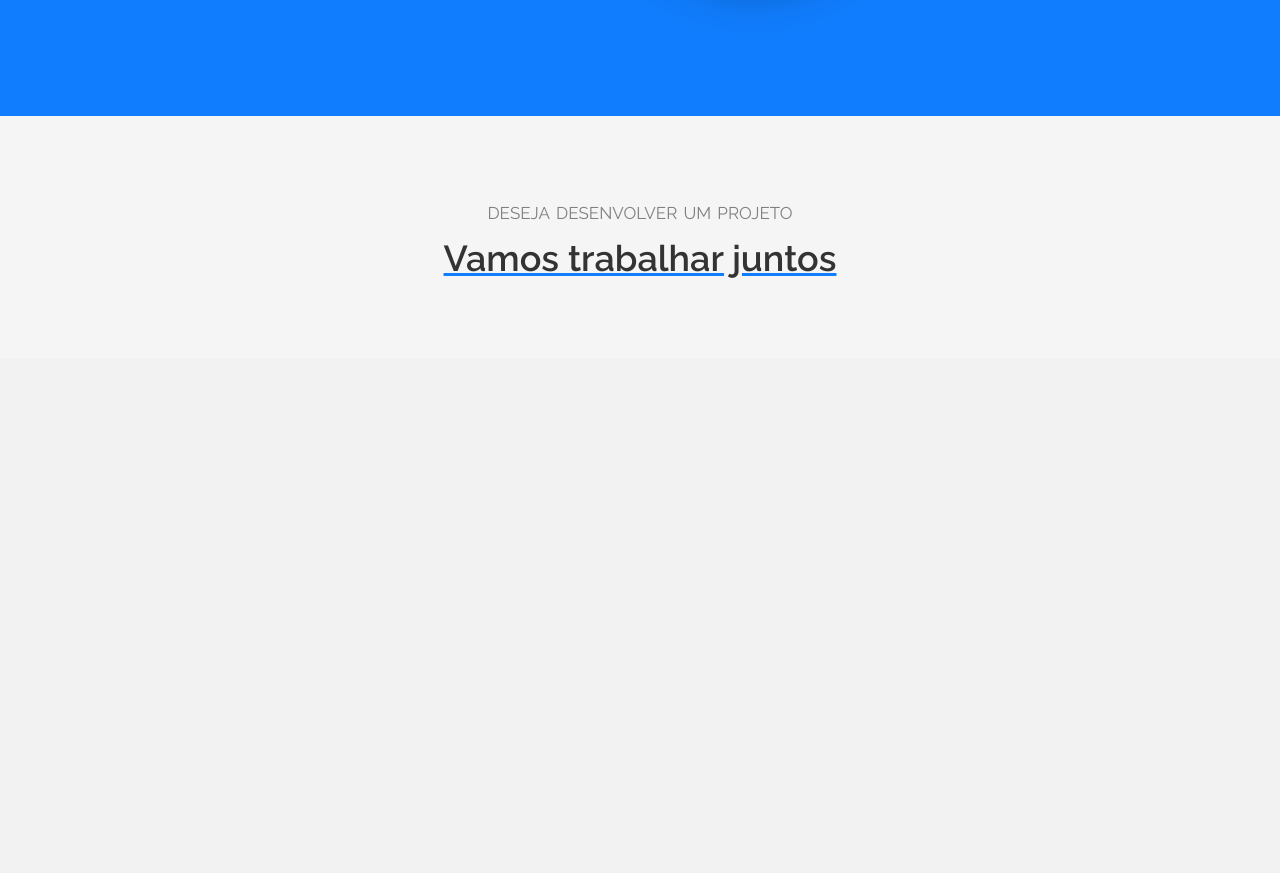
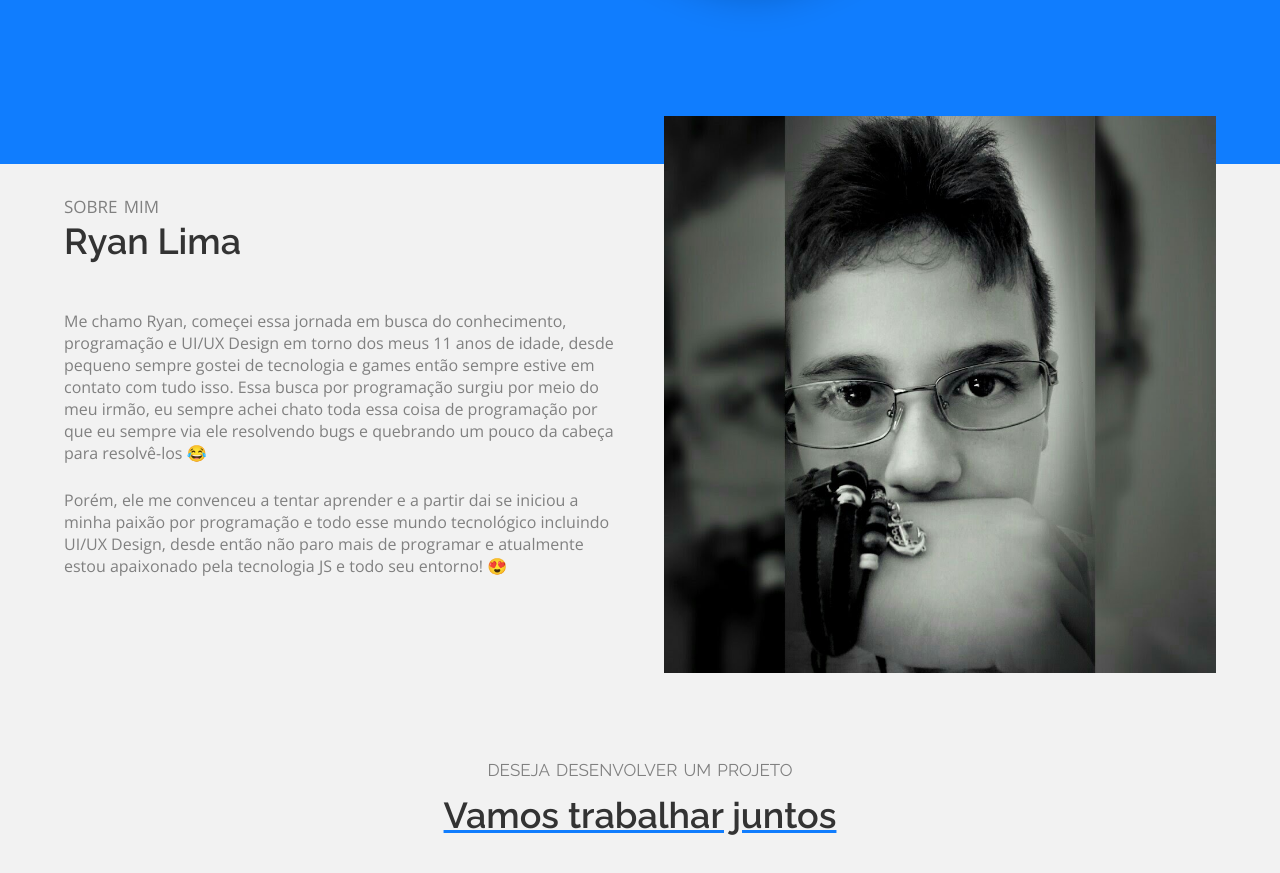
Before and after one commit to ryansldev/my-old-website, a Next.js app: page / in a window 1280 px wide. Shown: the part 1669-2542 px from the top of the page. Before the commit the page ends 2028 px from the top, so only its background shows below. Built offline with nearby package versions, Linux system fonts and the light colour scheme.

Commit message:
:rocket: Added about me section

```diff
--- a/src/components/Header/index.tsx
+++ b/src/components/Header/index.tsx
@@ -5,9 +5,9 @@ export function Header() {
     <header className={styles.headerContainer}>
       <div className={styles.headerContent}>
         <a className={styles.headerActive} href="/">home</a>
-        <a href="/">about</a>
-        <a href="/">testimonials</a>
-        <a href="/">skills</a>
+        <a href="#about">about</a>
+        <a href="#testimonials">testimonials</a>
+        <a href="#skills">skills</a>
       </div>
     </header>
   );
--- a/src/pages/home.module.scss
+++ b/src/pages/home.module.scss
@@ -197,8 +197,54 @@
     }
   }
 
+  .about {
+    span {
+      font-variant: small-caps;
+      font-size: 1.5rem;
+    }
+
+    .aboutContainer {
+      width: 100%;
+      max-width: 90vw;
+      margin: 0 auto;
+
+      display: flex;
+      justify-content: space-between;
+      flex-wrap: wrap;
+      gap: 3rem;
+
+      @media (max-width: 1023px) {
+        display: flex;
+        flex-direction: column;
+      }
+
+      .content {
+        flex: 1;
+        display: flex;
+        flex-direction: column;
+        justify-content: center;
+
+        div {
+          margin-top: 3rem;
+
+          p {
+            margin-bottom: 25px;
+          }
+        }
+      }
+
+      .image {
+        flex: 1;
+
+        img {
+          height: 100%;
+          width: 100%;
+        }
+      }
+    }
+  }
+
   .contact {
-    background: #f5f5f5;
     padding: 5rem 0 5rem 0;
     display: flex;
     flex-direction: column;
--- a/src/pages/index.tsx
+++ b/src/pages/index.tsx
@@ -55,6 +55,26 @@ export default function Home() {
           </div>
         </div>
       </div>
+      <div id="about" className={styles.about}>
+        <div className={styles.aboutContainer}>
+          <div className={styles.content}>
+            <span>sobre mim</span>
+            <h1>Ryan Lima</h1>
+
+            <div>
+              <p>
+                Me chamo Ryan, começei essa jornada em busca do conhecimento, programação e UI/UX Design em torno dos meus 11 anos de idade, desde pequeno sempre gostei de tecnologia e games então sempre estive em contato com tudo isso. Essa busca por programação surgiu por meio do meu irmão, eu sempre achei chato toda essa coisa de programação por que eu sempre via ele resolvendo bugs e quebrando um pouco da cabeça para resolvê-los 😂
+              </p>
+              <p>
+              Porém, ele me convenceu a tentar aprender e a partir dai se iniciou a minha paixão por programação e todo esse mundo tecnológico incluindo UI/UX Design, desde então não paro mais de programar e atualmente estou apaixonado pela tecnologia JS e todo seu entorno! 😍
+              </p>
+            </div>
+          </div>
+          <div className={styles.image}>
+            <img alt="Ryan" src="/profile.jpg" />
+          </div>
+        </div>
+      </div>
       <div className={styles.contact}>
         <span>deseja desenvolver um projeto</span>
         <a target="_blank" href="https://www.linkedin.com/in/ryansldev/"><h1>Vamos trabalhar juntos</h1></a>
--- a/src/styles/global.scss
+++ b/src/styles/global.scss
@@ -39,6 +39,10 @@ body {
   overflow-x: hidden;
 }
 
+html {
+  scroll-behavior: smooth;
+}
+
 body, input, textarea, span, p {
   font: 400 1rem Open Sans, sans-serif;
   color: var(--gray-500);
```
Also changed, not shown: public/profile.jpg (added).
